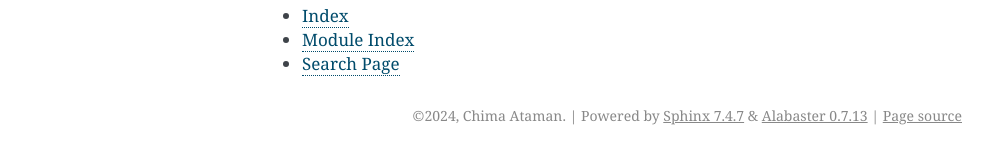
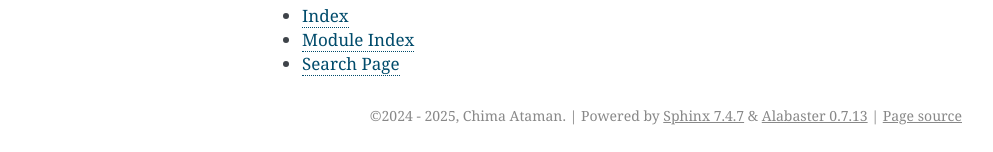
Before and after one commit to cAtaman/blog, a Sphinx documentation site: the page built from source/index.rst, in a window 1280 px wide. Shown: the part 1058-1210 px from the top of the page, without its empty margins (148-1141 px from the left). Built offline with Sphinx 7.4.7, drawn with Linux system fonts in a browser that asks for light colours.

Commit message:
update copyright

```diff
--- a/source/conf.py
+++ b/source/conf.py
@@ -7,7 +7,7 @@
 # https://www.sphinx-doc.org/en/master/usage/configuration.html#project-information
 
 project = "Ataman's Blog"
-copyright = "2024, Chima Ataman"
+copyright = "2024 - 2025, Chima Ataman"
 author = "Chima Ataman"
 release = "1.0.0"
 
```
